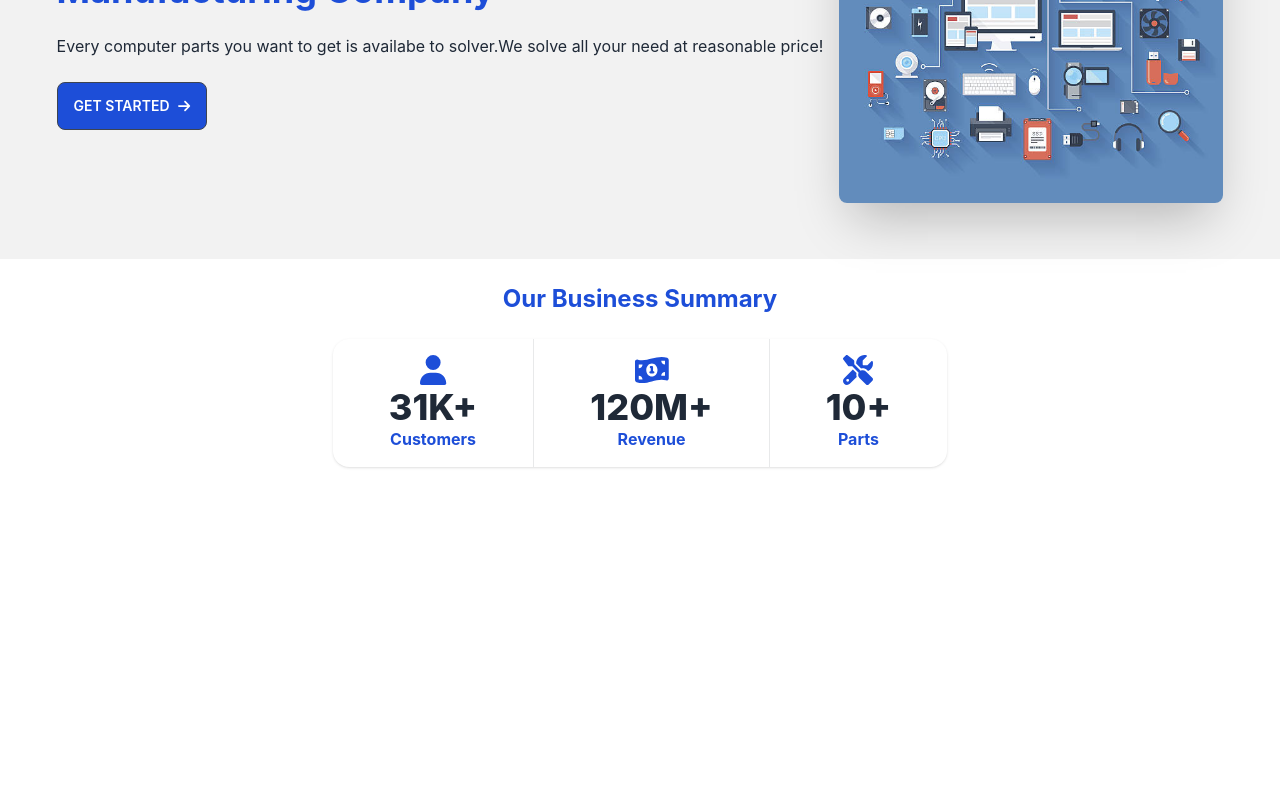
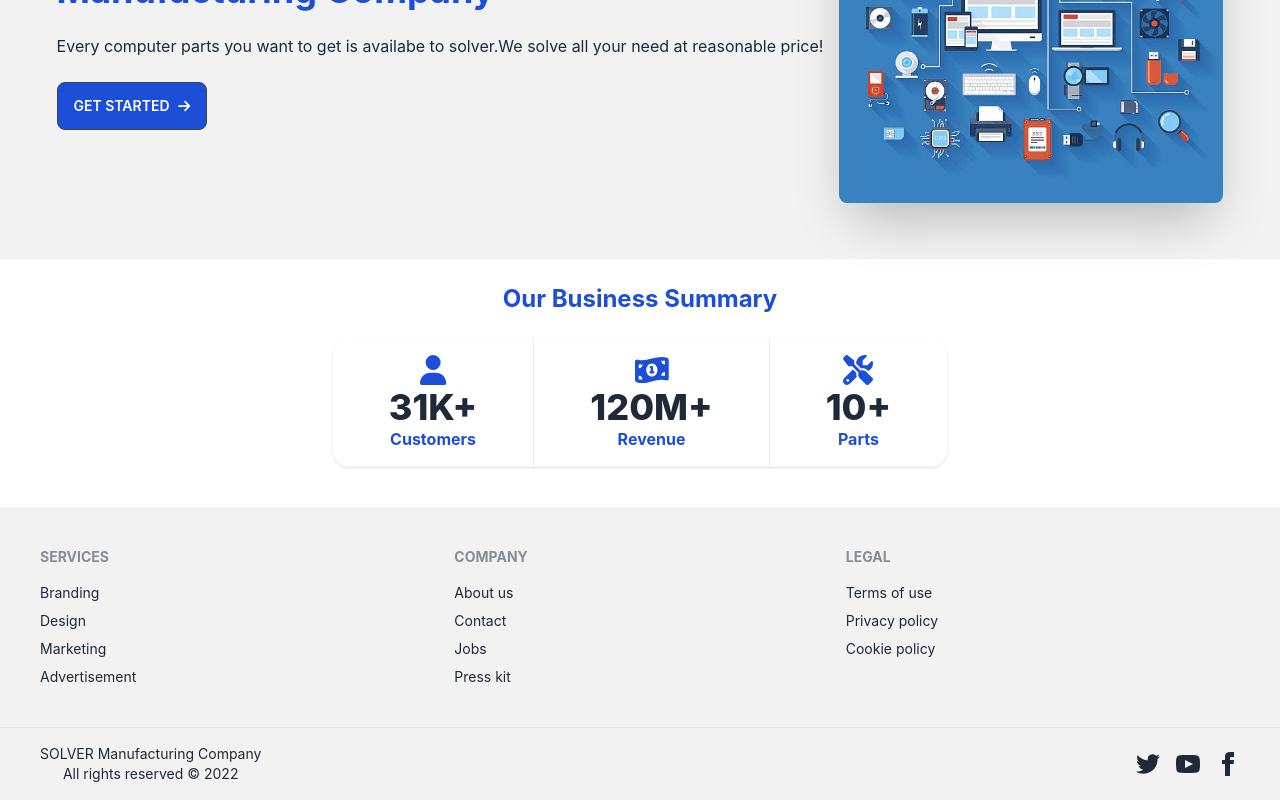
Before and after one commit to shdhrubo/manufacturer-client, a React (Create React App) app: page /home in a window 1280 px wide. Shown: the part 263-1063 px from the top of the page. Before the commit the page ends 800 px from the top, so only its background shows below. Built offline with nearby package versions, Linux system fonts and the light colour scheme.

Commit message:
footer added

```diff
--- a/src/App.js
+++ b/src/App.js
@@ -1,5 +1,6 @@
 import { Route, Routes } from "react-router-dom";
 import "./App.css";
+import Footer from "./components/Footer/Footer";
 import Header from "./components/Header/Header";
 import Home from "./components/Home/Home";
 
@@ -11,6 +12,7 @@
         <Route path="/" element={<Home></Home>}></Route>
         <Route path="/home" element={<Home></Home>}></Route>
       </Routes>
+      <Footer></Footer>
     </div>
   );
 }
--- /dev/null
+++ b/src/components/Footer/Footer.js
@@ -0,0 +1,79 @@
+import React from "react";
+
+const Footer = () => {
+  const today = new Date();
+  const year = today.getFullYear();
+  return (
+    <div className="mt-10">
+      <footer class="footer p-10 bg-base-200 text-base-content">
+        <div>
+          <span class="footer-title">Services</span>
+          <a class="link link-hover">Branding</a>
+          <a class="link link-hover">Design</a>
+          <a class="link link-hover">Marketing</a>
+          <a class="link link-hover">Advertisement</a>
+        </div>
+        <div>
+          <span class="footer-title">Company</span>
+          <a class="link link-hover">About us</a>
+          <a class="link link-hover">Contact</a>
+          <a class="link link-hover">Jobs</a>
+          <a class="link link-hover">Press kit</a>
+        </div>
+        <div>
+          <span class="footer-title">Legal</span>
+          <a class="link link-hover">Terms of use</a>
+          <a class="link link-hover">Privacy policy</a>
+          <a class="link link-hover">Cookie policy</a>
+        </div>
+      </footer>
+      <footer class="footer px-10 py-4 border-t bg-base-200 text-base-content border-base-300">
+        <div class="items-center grid-flow-col">
+          <p>
+            SOLVER Manufacturing Company <br /> All rights reserved &copy;{" "}
+            {year}
+          </p>
+        </div>
+        <div class="md:place-self-center md:justify-self-end">
+          <div class="grid grid-flow-col gap-4">
+            <a>
+              <svg
+                xmlns="http://www.w3.org/2000/svg"
+                width="24"
+                height="24"
+                viewBox="0 0 24 24"
+                class="fill-current"
+              >
+                <path d="M24 4.557c-.883.392-1.832.656-2.828.775 1.017-.609 1.798-1.574 2.165-2.724-.951.564-2.005.974-3.127 1.195-.897-.957-2.178-1.555-3.594-1.555-3.179 0-5.515 2.966-4.797 6.045-4.091-.205-7.719-2.165-10.148-5.144-1.29 2.213-.669 5.108 1.523 6.574-.806-.026-1.566-.247-2.229-.616-.054 2.281 1.581 4.415 3.949 4.89-.693.188-1.452.232-2.224.084.626 1.956 2.444 3.379 4.6 3.419-2.07 1.623-4.678 2.348-7.29 2.04 2.179 1.397 4.768 2.212 7.548 2.212 9.142 0 14.307-7.721 13.995-14.646.962-.695 1.797-1.562 2.457-2.549z"></path>
+              </svg>
+            </a>
+            <a>
+              <svg
+                xmlns="http://www.w3.org/2000/svg"
+                width="24"
+                height="24"
+                viewBox="0 0 24 24"
+                class="fill-current"
+              >
+                <path d="M19.615 3.184c-3.604-.246-11.631-.245-15.23 0-3.897.266-4.356 2.62-4.385 8.816.029 6.185.484 8.549 4.385 8.816 3.6.245 11.626.246 15.23 0 3.897-.266 4.356-2.62 4.385-8.816-.029-6.185-.484-8.549-4.385-8.816zm-10.615 12.816v-8l8 3.993-8 4.007z"></path>
+              </svg>
+            </a>
+            <a>
+              <svg
+                xmlns="http://www.w3.org/2000/svg"
+                width="24"
+                height="24"
+                viewBox="0 0 24 24"
+                class="fill-current"
+              >
+                <path d="M9 8h-3v4h3v12h5v-12h3.642l.358-4h-4v-1.667c0-.955.192-1.333 1.115-1.333h2.885v-5h-3.808c-3.596 0-5.192 1.583-5.192 4.615v3.385z"></path>
+              </svg>
+            </a>
+          </div>
+        </div>
+      </footer>
+    </div>
+  );
+};
+
+export default Footer;
```
Also changed, not shown: src/images/banner.jpg.
